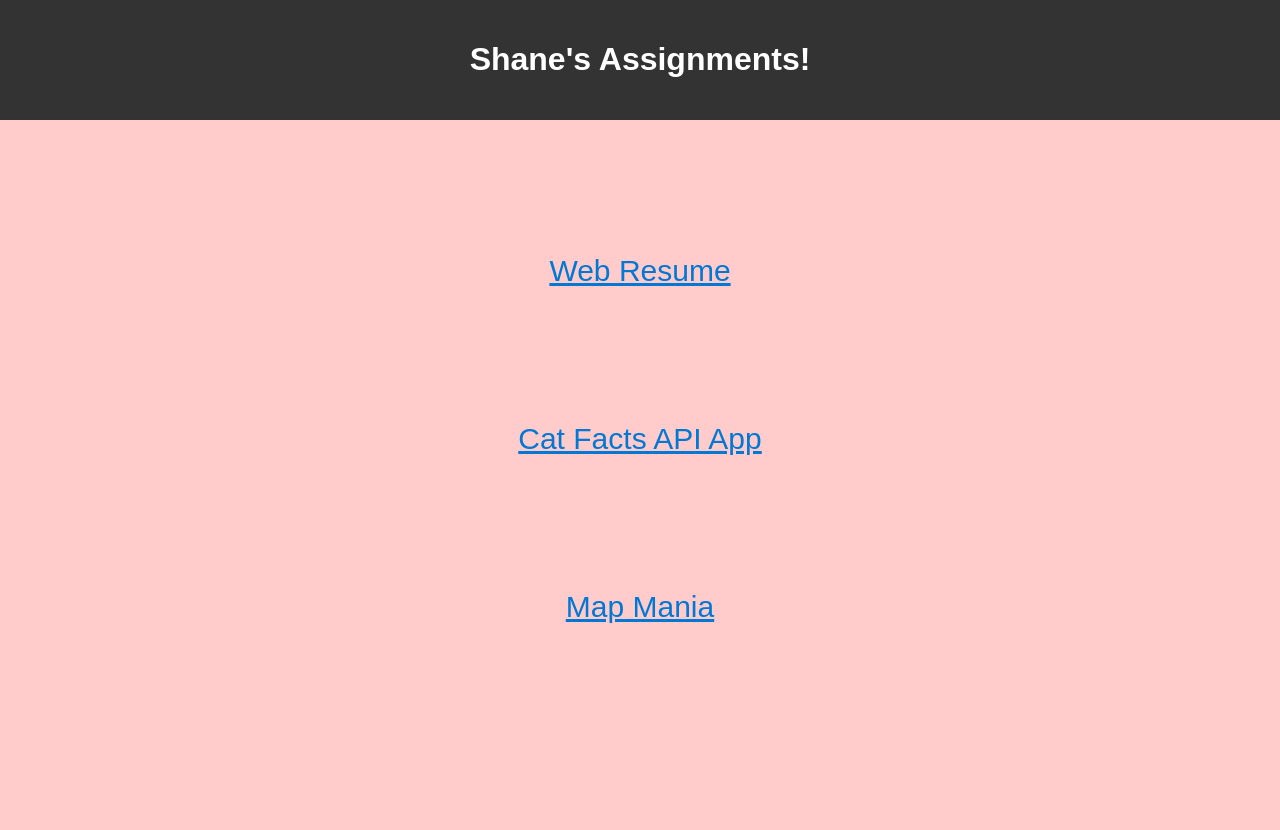
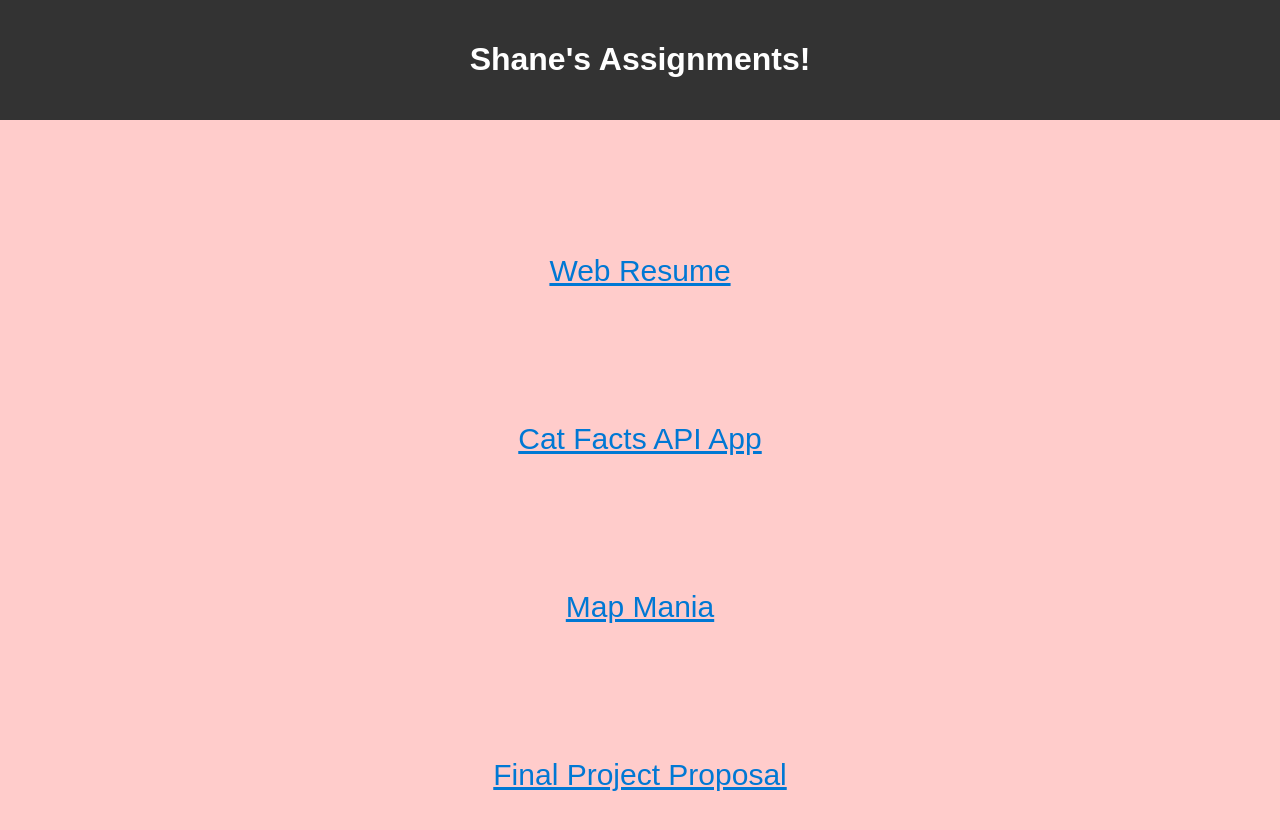
Before and after one commit to ShaneFrantz/AssignmentPortfolio, a plain HTML site: page index.html in a window 1280 px wide. Before the commit the page ends 800 px from the top, so only its background shows below. Drawn offline with Linux system fonts and the light colour scheme.

Commit message:
added final project proposal

```diff
--- a/index.html
+++ b/index.html
@@ -22,5 +22,8 @@
     <a href="https://brave-hill-0140cd010.4.azurestaticapps.net/">
         <div style="text-align: center;">Map Mania</div>
     </a>
+    <a href='https://happy-glacier-0ee2f9c10.4.azurestaticapps.net/'>
+        <div style="text-align: center;">Final Project Proposal</div>
+    </a>
 </body>
 </html>
```
